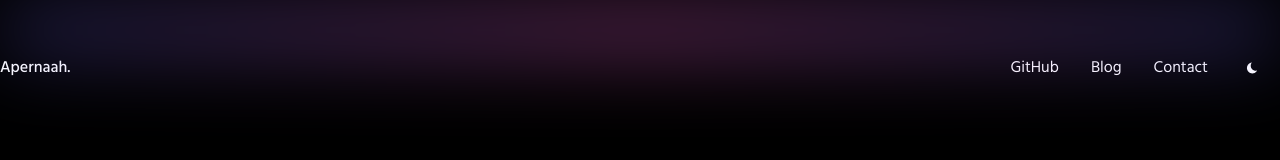
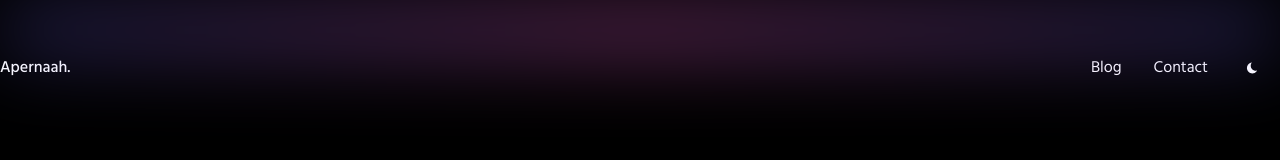
Before and after one commit to apernaah/site, a Next.js app: page / in a window 1280 px wide. Shown: the top 160 px of the page. Built offline with nearby package versions, Linux system fonts and the light colour scheme.

Commit message:
Remove GitHub button from Header component
Removed GitHub button from the header component.

```diff
--- a/components/Header/index.js
+++ b/components/Header/index.js
@@ -73,7 +73,6 @@ const Header = ({ head }) => {
             >
               {!head ? (
                 <div className="grid grid-cols-1 gap-2">
-                  <Button onClick={() => router.push("https://github.com/apernaah")}>GitHub</Button>
                   <Button onClick={() => router.push("https://blog.apernaah.in")}>Blog</Button>
                   <Button onClick={() => window.open("mailto:heylo@apernaah.in")}>Contact</Button>
                 </div>
@@ -101,7 +100,6 @@ const Header = ({ head }) => {
         </h1>
         {!head ? (
           <div className="flex items-center">
-            <Button onClick={() => router.push("https://github.com/apernaah")}>GitHub</Button>
             <Button onClick={() => router.push("https://blog.apernaah.in")}>Blog</Button>
             <Button onClick={() => window.open("mailto:heylo@apernaah.in")}>Contact</Button>
             {mounted && theme && data.darkMode && (
```
